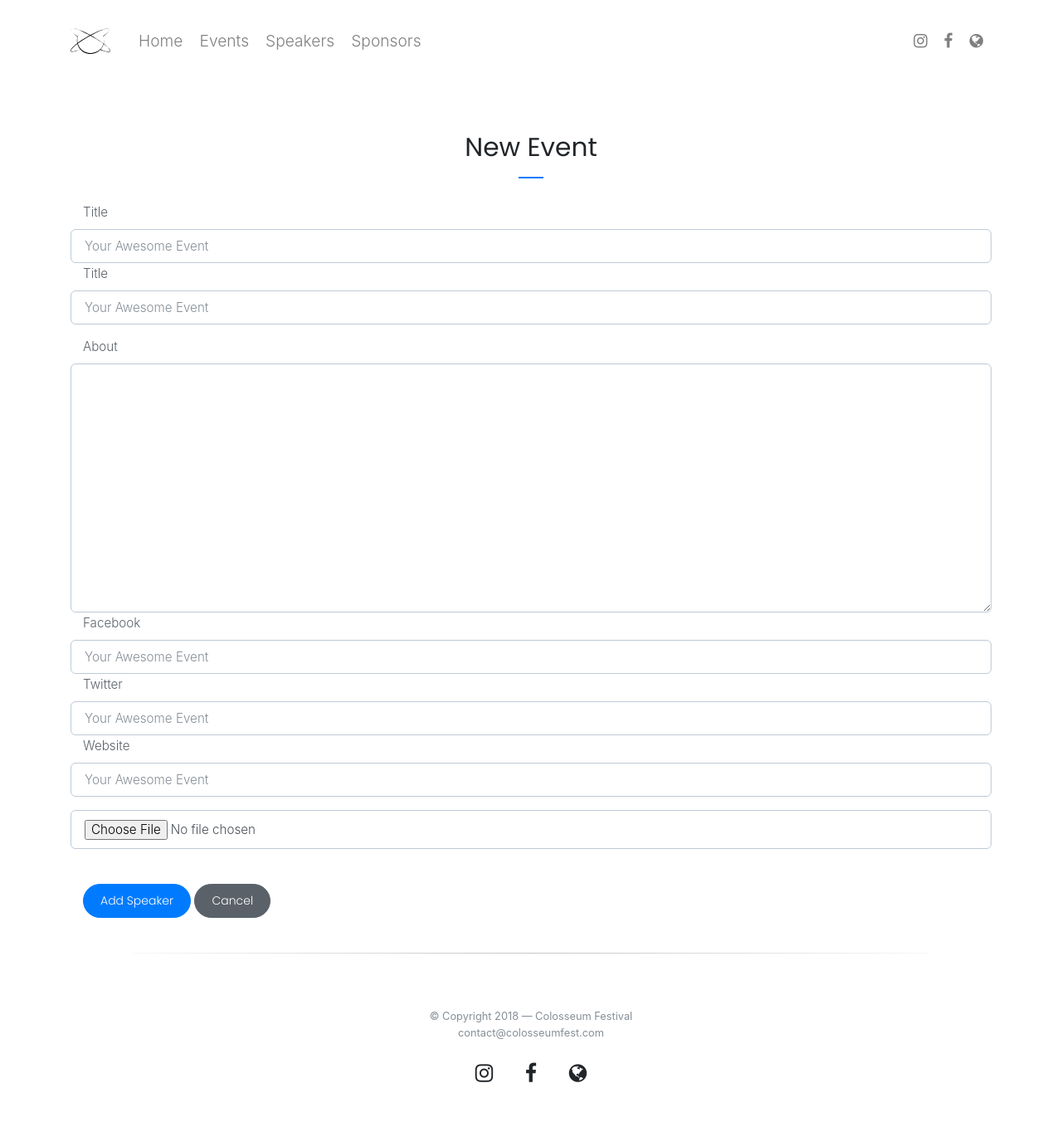
After one commit to sephiroth7712/colo-flask, a Flask app: template templates/add-speaker.html in a window 1280 px wide. The commit adds this page. Shown: the whole page at 83% size. Run offline with Flask 2, Linux system fonts and the light colour scheme; the template is opened without the code that fills it, so the values that code supplies are empty; some libraries are stand-ins or nearby versions.

Commit message:
Speaker add works, delete doesnt

```diff
--- a/app.py
+++ b/app.py
@@ -106,28 +106,6 @@ class Entry(flask_db.Model):
     def public(cls):
         return Entry.select().where(Entry.published == True)
 
-# This part is for speaker
-class Speakers(flask_db.Model):
-    name = CharField()
-    title = TextField()
-    about = TextField()
-    facebook = TextField()
-    twitter = TextField()
-    website = TextField()
-    image = TextField()
-    timestamp = DateTimeField(default=datetime.datetime.now, index=True)
-
-    def save(self, *args, **kwargs):
-        # Generate a URL-friendly representation of the entry's title.
-        ret = super(Speakers, self).save(*args, **kwargs)
-
-        return ret
-
-    @classmethod
-    def public(cls):
-        return Speakers.select()
-
-# Speaker Part Done
 
 def login_required(fn):
     @functools.wraps(fn)
@@ -177,30 +155,101 @@ def index():
         query,
         check_bounds=False)
 
-@app.route('/hello')
+# This part is for speaker----------------------------------------------------------------------------------
+# ----------------------------------------------------------------------------------------------------------
+# ----------------------------------------------------------------------------------------------------------
+# ----------------------------------------------------------------------------------------------------------
+# ----------------------------------------------------------------------------------------------------------
+# ----------------------------------------------------------------------------------------------------------
+# ----------------------------------------------------------------------------------------------------------
+class Speakers(flask_db.Model):
+    name = CharField()
+    title = TextField()
+    about = TextField()
+    facebook = TextField()
+    twitter = TextField()
+    website = TextField()
+    image = TextField()
+    timestamp = DateTimeField(default=datetime.datetime.now, index=True)
+
+    def save(self, *args, **kwargs):
+        # Generate a URL-friendly representation of the entry's title.
+        if not self.slug:
+            self.slug = re.sub('[^\w]+', '-', self.name.lower()).strip('-')
+        ret = super(Speakers, self).save(*args, **kwargs)
+        return ret
+
+    @classmethod
+    def public(cls):
+        return Speakers.select()
+
+    @classmethod
+    def delete(deletable_slug):
+        deletable = Speakers.get(Speakers.slug == deletable_slug)
+        return deletable.delete_instance()
+
+def add(speaker, template):
+    if request.method == 'POST':
+        speaker.name = request.form.get('name') or ''
+        speaker.title = request.form.get('title') or ''
+        speaker.about = request.form.get('about') or ''
+        speaker.facebook = request.form.get('facebook') or ''
+        speaker.twitter = request.form.get('twitter') or ''
+        speaker.website = request.form.get('website') or ''
+
+        # Uploading Files
+        file = request.files['image']
+        filename = secure_filename(file.filename)
+        image_path = os.path.join(app.config['UPLOAD_FOLDER'], str(time.time())[4:10] + filename)
+        file.save(image_path)
+        speaker.image = image_path
+
+        if not (speaker.name and speaker.title):
+            flash('Name and Title are required.', 'danger')
+        else:
+            # Wrap the call to save in a transaction so we can roll it back
+            # cleanly in the event of an integrity error.
+            try:
+                with database.atomic():
+                    speaker.save()
+            except IntegrityError:
+                flash('Error: this name is already in use.', 'danger')
+            else:
+                flash('speaker saved successfully.', 'success')
+                return redirect(url_for('speakers'))
+
+    return render_template(template, speaker=speaker)
+
+@app.route('/add-speaker/', methods=['GET', 'POST'])
+def add_speaker():
+    return add(Speakers(name='', title=''), 'add-speaker.html')
+
+@app.route('/speakers/')
 def speakers():
-    # search_query = request.args.get('q')
-    # if search_query:
-    #     query = Entry.search(search_query)
-    # else:
-    #     query = Entry.public().order_by(Entry.timestamp.desc())
     query = Speakers.public().order_by(Speakers.name)
-    # The `object_list` helper will take a base query and then handle
-    # paginating the results if there are more than 20. For more info see
-    # the docs:
-    # http://docs.peewee-orm.com/en/latest/peewee/playhouse.html#object_list
     return object_list(
         'speakers.html',
         query,
         check_bounds=False)
 
+@app.route('/delete_speaker/', methods=['GET', 'POST'])
+@login_required
+def delete_speaker():
+    return delete(slug)
+
+
+
+# Speaker Part Done-----------------------------------------------------------------------------------------
+# ----------------------------------------------------------------------------------------------------------
+# ----------------------------------------------------------------------------------------------------------
+# ----------------------------------------------------------------------------------------------------------
+# ----------------------------------------------------------------------------------------------------------
+# ----------------------------------------------------------------------------------------------------------
+# ----------------------------------------------------------------------------------------------------------
+
 @app.route('/events')
 def events():
     query = Entry.public().order_by(Entry.timestamp.desc())
-    # The `object_list` helper will take a base query and then handle
-    # paginating the results if there are more than 20. For more info see
-    # the docs:
-    # http://docs.peewee-orm.com/en/latest/peewee/playhouse.html#object_list
     return object_list(
         'list.html',
         query,
--- /dev/null
+++ b/templates/add-speaker.html
@@ -0,0 +1,45 @@
+{% extends "base.html" %} {% block content %}
+<div class="blog py-4">
+    <h3 class="section-title text-center m-5">New Event</h3>
+    <div class="container">
+        <form action="{% block form_action %}{{ url_for('add_speaker') }}{% endblock %}" class="form-horizontal" method="post" enctype="multipart/form-data">
+            <!-- Name -->
+            <label for="name" class="col-sm-2 control-label">Title</label>
+            <input class="form-control" id="name" name="name" type="text" placeholder="Your Awesome Event" value="{{ speaker.name }}">
+
+            <!-- Title -->
+            <label for="title" class="col-sm-2 control-label">Title</label>
+            <input class="form-control" id="title" name="title" type="text" placeholder="Your Awesome Event" value="{{ speaker.title }}">
+
+            <!-- About -->
+            <label for="about" class="mt-3 col-sm-2 control-label">About</label>
+            <textarea class="form-control" id="about" name="about" style="height: 300px;">{{ speaker.about }}</textarea>
+
+            <!-- Facebook -->
+            <label for="facebook" class="col-sm-2 control-label">Facebook</label>
+            <input class="form-control" id="facebook" name="facebook" type="text" placeholder="Your Awesome Event" value="{{ speaker.facebook }}">
+
+            <!-- Twitter -->
+            <label for="twitter" class="col-sm-2 control-label">Twitter</label>
+            <input class="form-control" id="twitter" name="twitter" type="text" placeholder="Your Awesome Event" value="{{ speaker.twitter }}">
+
+            <!-- Website -->
+            <label for="website" class="col-sm-2 control-label">Website</label>
+            <input class="form-control" id="website" name="website" type="text" placeholder="Your Awesome Event" value="{{ speaker.website }}">
+
+
+            <!-- Speaker Image -->
+            <label for=image class="custom-file mt-3 w-100">
+            <input class="form-control" id="image" name="image" type="file" required>
+            </label>
+
+            <div>
+                <div class="mt-5 col-sm-offset-2 col-sm-10 col-lg-12">
+                    <button class="btn btn-primary btn-pill" type="submit">{% block save_button %}Add Speaker{% endblock %}</button>
+                    <a class="btn btn btn-secondary btn-pill" href="{{ url_for('index') }}">Cancel</a>
+                </div>
+            </div>
+        </form>
+    </div>
+</div>
+{% endblock %}
--- a/templates/create.html
+++ b/templates/create.html
@@ -79,7 +79,4 @@
     </form>
   </div>
 </div>
-<script>
-  $('#datepicker-example').datepicker();
-</script>
 {% endblock %}
```
Also changed, not shown: templates/speakers.html (+7 -2 lines), blog.db, static/images/975700card-2.jpg (added).
